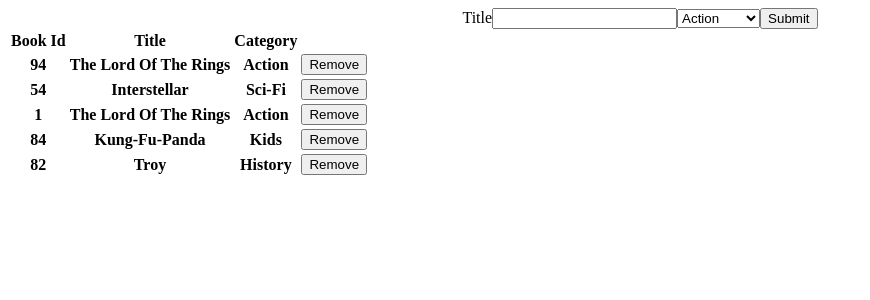
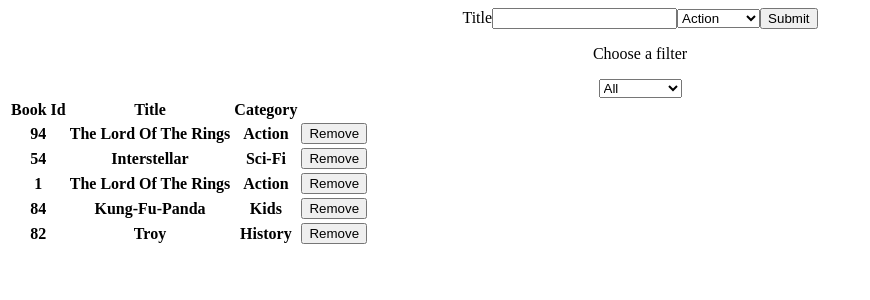
Before and after one commit to orestis-kaplan/bookstore, a React (Create React App) app: page / in a window 1280 px wide. Shown: the top 300 px of the page, without its empty margins (0-870 px from the left). Built offline with nearby package versions, Linux system fonts and the light colour scheme.

Commit message:
Commiting the fourth milestone

```diff
--- a/src/actions/index.js
+++ b/src/actions/index.js
@@ -4,4 +4,6 @@ export const createBook = (book) => {
   return { type: 'CREATE_BOOK', newBook };
 };
 
+export const changeFilter = (filter) => ({ type: 'CHANGE_FILTER', filter });
+
 export const removeBook = (id) => ({ type: 'REMOVE_BOOK', id });
--- a/src/containers/BooksList.js
+++ b/src/containers/BooksList.js
@@ -3,9 +3,11 @@ import PropTypes from 'prop-types';
 import { connect } from 'react-redux';
 import { removeBook } from '../actions/index';
 import Book from '../components/Book';
+import CategoryFilter from './CategoryFilter';
 
 const BooksList = ({ books, removeBook }) => (
   <div>
+    <CategoryFilter />
     <table>
       <tbody>
         <tr>
@@ -36,6 +38,11 @@ BooksList.propTypes = {
   removeBook: PropTypes.func.isRequired,
 };
 
-const mapStateToProps = (state) => ({ books: state.books });
+function getFilteredBooks(books, filter) {
+  if (filter === 'All') return books;
+  return books.filter((book) => book.category === filter);
+}
+
+const mapStateToProps = (state) => ({ books: getFilteredBooks(state.books, state.filter) });
 
 export default connect(mapStateToProps, { removeBook })(BooksList);
--- /dev/null
+++ b/src/containers/CategoryFilter.js
@@ -0,0 +1,26 @@
+import React from 'react';
+import PropTypes from 'prop-types';
+import { connect } from 'react-redux';
+import { changeFilter } from '../actions';
+
+const filters = ['All', 'Action', 'Biography', 'History', 'Horror', 'Kids', 'Learning', 'Sci-Fi'];
+
+const CategoryFilter = ({ selectedFilter, changeFilter }) => (
+  <div>
+    <p>Choose a filter</p>
+    <select value={selectedFilter} onChange={(event) => changeFilter(event.target.value)}>
+      {filters.map((filter) => (
+        <option key={filter} value={filter}>{filter}</option>
+      ))}
+    </select>
+  </div>
+);
+
+CategoryFilter.propTypes = {
+  selectedFilter: PropTypes.string.isRequired,
+  changeFilter: PropTypes.func.isRequired,
+};
+
+const mapStateToProps = (state) => ({ selectedFilter: state.filter });
+
+export default connect(mapStateToProps, { changeFilter })(CategoryFilter);
--- /dev/null
+++ b/src/reducers/filter.js
@@ -0,0 +1,10 @@
+const CHANGE_FILTER = 'CHANGE_FILTER';
+
+export default (state = 'All', action) => {
+  switch (action.type) {
+    case CHANGE_FILTER:
+      return action.filter;
+    default:
+      return state;
+  }
+};
--- a/src/reducers/index.js
+++ b/src/reducers/index.js
@@ -1,4 +1,5 @@
 import { combineReducers } from 'redux';
 import bookReducer from './book';
+import filterReducer from './filter';
 
-export default combineReducers({ books: bookReducer });
+export default combineReducers({ books: bookReducer, filter: filterReducer });
```
